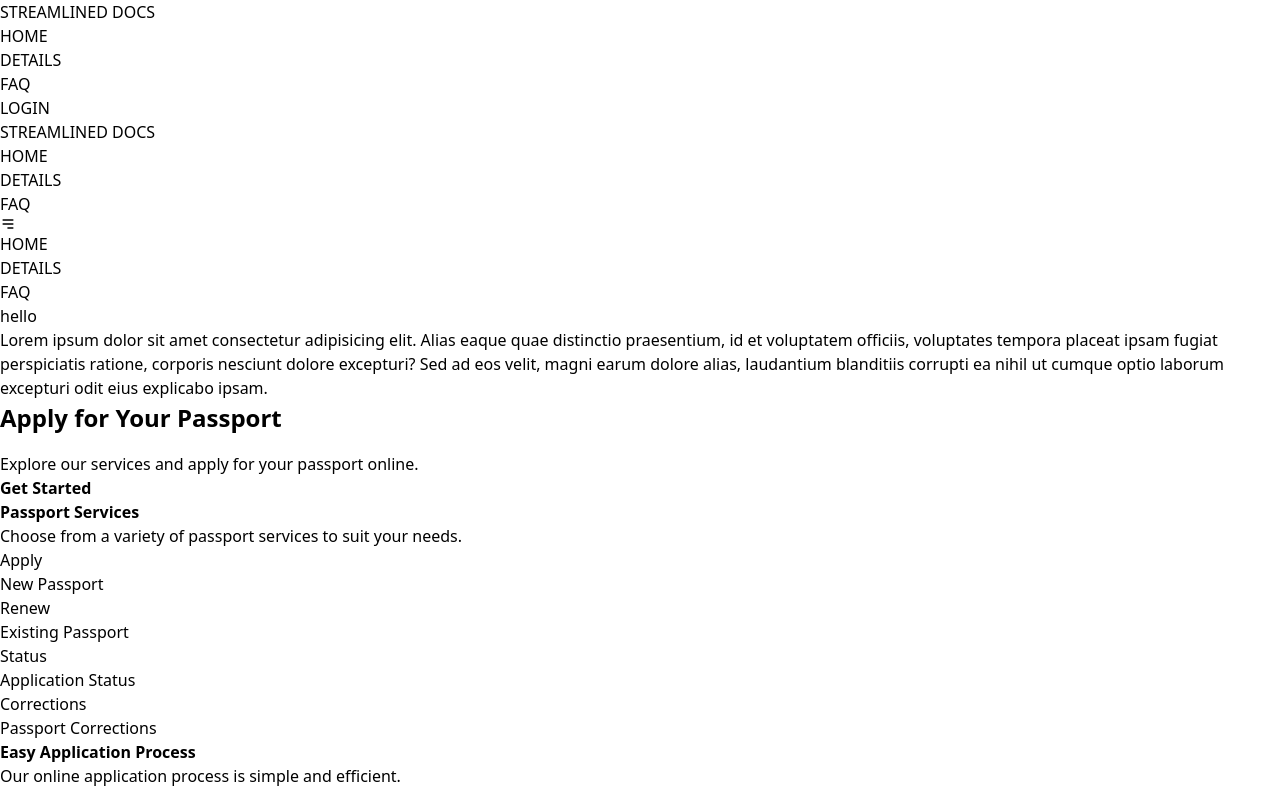
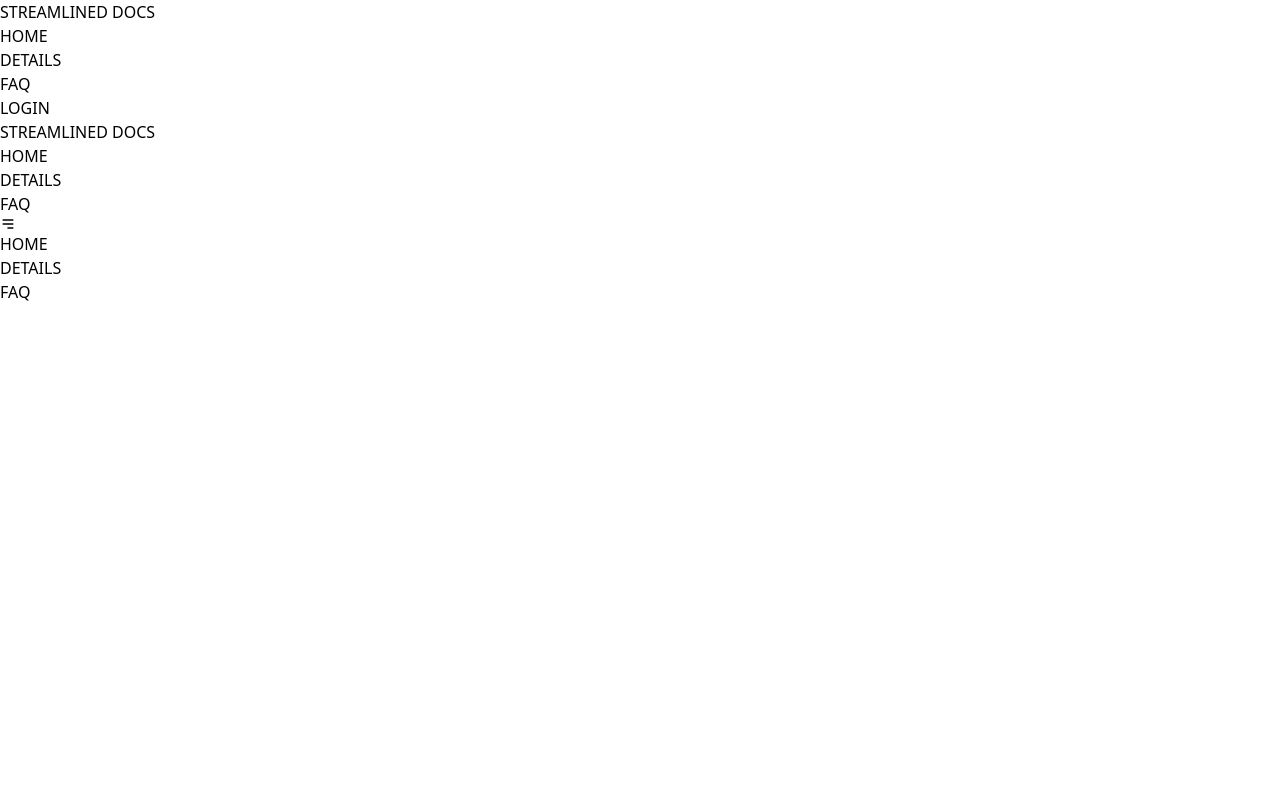
Before and after one commit to rezwan563/streamlined-docs-client, a React (Vite) app: page /header in a window 1280 px wide. Shown: the top 792 px of the page. Built offline with nearby package versions, Linux system fonts and the light colour scheme; no server answers.

Commit message:
Rename sections folder

```diff
--- a/src/routes/router.jsx
+++ b/src/routes/router.jsx
@@ -9,7 +9,7 @@ import PendingDocument from "../pages/dashboard/pendingdoc/PendingDocument";
 import UploadDocument from "../pages/dashboard/uploaddocument/UploadDocument";
 import DocumentProgress from "../pages/dashboard/progress/DocumentProgress";
 import Settings from "../pages/dashboard/settings/Settings";
-import PassportApplicationForm from "../Sections/PassportApplicationForm";
+import PassportApplicationForm from "../sections/PassportApplicationForm";
 import EditProfile from "../pages/dashboard/mydetails/Editprofile"
 import Chatbox from "../pages/dashboard/chat/Chatbox";
 import Auth from "../pages/Auth/Auth";
--- a/src/shared/header/Header.jsx
+++ b/src/shared/header/Header.jsx
@@ -1,7 +1,6 @@
 import { useState } from "react";
 import ActiveLink from "../activelink/ActiveLink";
 import { HiMenuAlt3 } from "react-icons/hi";
-import Home from "../../pages/homepage/Home";
 const Header = () => {
   const navLinks = (
     <>
@@ -40,7 +39,7 @@ const Header = () => {
             </div>
           </div>
         </div>
-        {/* transform with transition create sliding effect  */}
+        {/* transform with transition create sliding header for mobile and tablet  */}
         <div
           className={`lg:hidden z-50 fixed w-full  flex justify-center  items-center transform underline transition-all ease-linear  duration-300 bg-white   ${
             isClicked ? "h-screen md:h-96 opacity-100" : "opacity-0 h-0"
@@ -49,17 +48,7 @@ const Header = () => {
           <div className="space-y-3">{navLinks}</div>
         </div>
       </nav>
-      <p>hello</p>
-      <p>
-        Lorem ipsum dolor sit amet consectetur adipisicing elit. Alias eaque
-        quae distinctio praesentium, id et voluptatem officiis, voluptates
-        tempora placeat ipsam fugiat perspiciatis ratione, corporis nesciunt
-        dolore excepturi? Sed ad eos velit, magni earum dolore alias, laudantium
-        blanditiis corrupti ea nihil ut cumque optio laborum excepturi odit eius
-        explicabo ipsam.
-      </p>
 
-      <Home />
     </>
   );
 };
```
Also changed, not shown: src/sections/Correction.jsx (renamed from src/Sections/Correction.jsx), src/sections/PassportApplicationForm.jsx (renamed from src/Sections/PassportApplicationForm.jsx).
